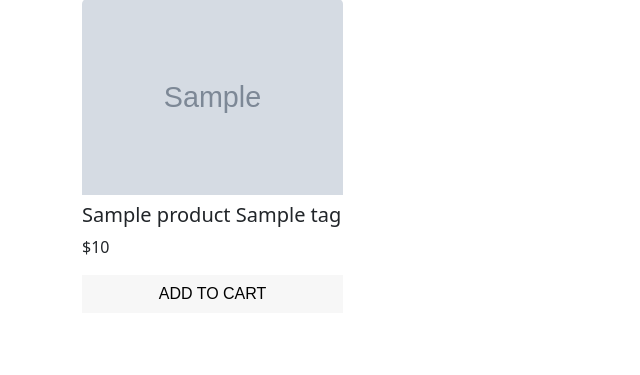
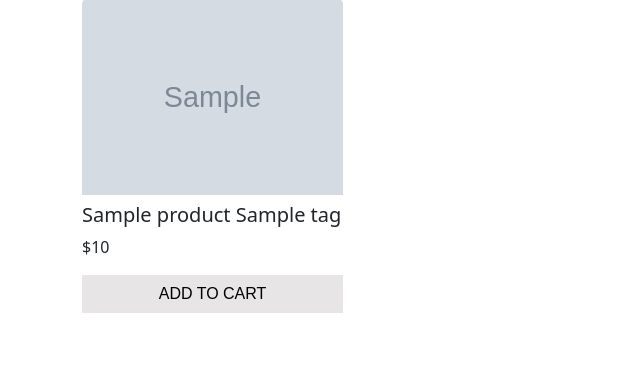
Before and after one commit to awork211/E-Commerce-Store, a Python web app: template templates/products.html in a window 1280 px wide. Shown: the part 97-472 px from the top of the page, without its empty margins (0-640 px from the left). Run offline with Jinja, Linux system fonts and the light colour scheme; the template is opened without the code that fills it: most values are stand-ins (such as "Sample title", 1, 10 or a date in 2020); grey boxes marked "Sample" are stand-in pictures; some libraries are stand-ins or nearby versions.

Commit message:
added fixed width for cart div

```diff
--- a/static/styles.css
+++ b/static/styles.css
@@ -12,6 +12,7 @@ html {
 #hero {
     width: 100%;
     height: 100vh;
+    background-color: #fff;
     background-attachment: fixed;
     background-size: cover;
     background-image: url(/static/images/jumbo_image-min.jpg);
@@ -117,10 +118,16 @@ html {
 #add-btn {
     transition: transform 250ms;
     font-family: Arial, Helvetica, sans-serif;
-    background-color: #f7f7f7 !important;
+    background-color: #e7e5e5 !important;
 }
 
 #add-btn:hover {
     transform: translateY(-2px);
     box-shadow: 0px 3px 5px rgba(0, 0, 0, 0.4);
 }
+
+/* CART */
+
+#name-wrap {
+    width: 150px;
+}
```
